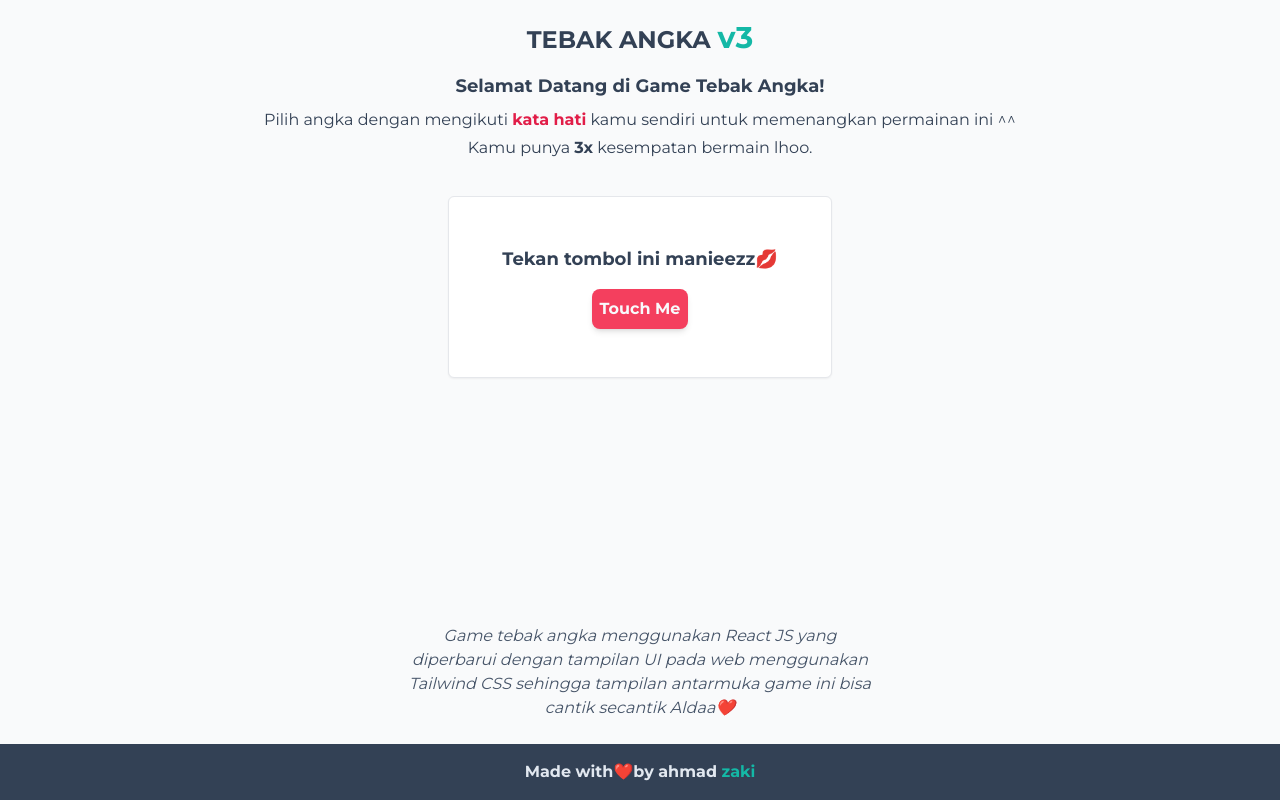
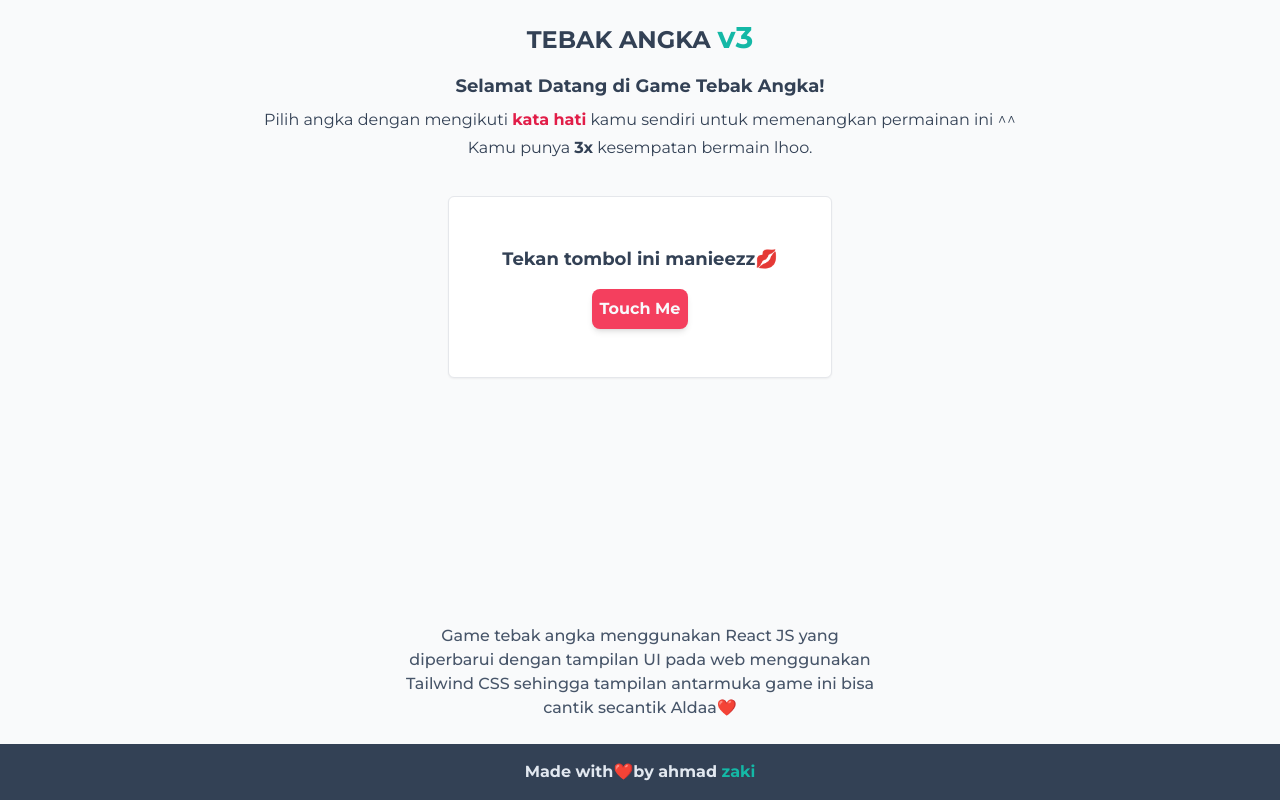
Before and after one commit to ahmdzakiiiy/TEBAK-ANGKA-3.0, a React (Vite) app: page / in a window 1280 px wide. Built offline with nearby package versions, Linux system fonts and the light colour scheme.

Commit message:
fix: update font style for improved readability in GameTemplate component

```diff
--- a/src/components/templates/GameTemplate.tsx
+++ b/src/components/templates/GameTemplate.tsx
@@ -110,7 +110,7 @@ export const GameTemplate = () => {
         )}
       </div>
 
-      <div className="px-4 py-6 mx-auto text-sm italic text-center text-slate-600 md:text-base md:max-w-lg">
+      <div className="px-4 py-6 mx-auto font-medium text-center text-slate-600 md:text-base md:max-w-lg">
         Game tebak angka menggunakan React JS yang diperbarui dengan tampilan UI
         pada web menggunakan Tailwind CSS sehingga tampilan antarmuka game ini
         bisa cantik secantik Aldaa❤️
```
